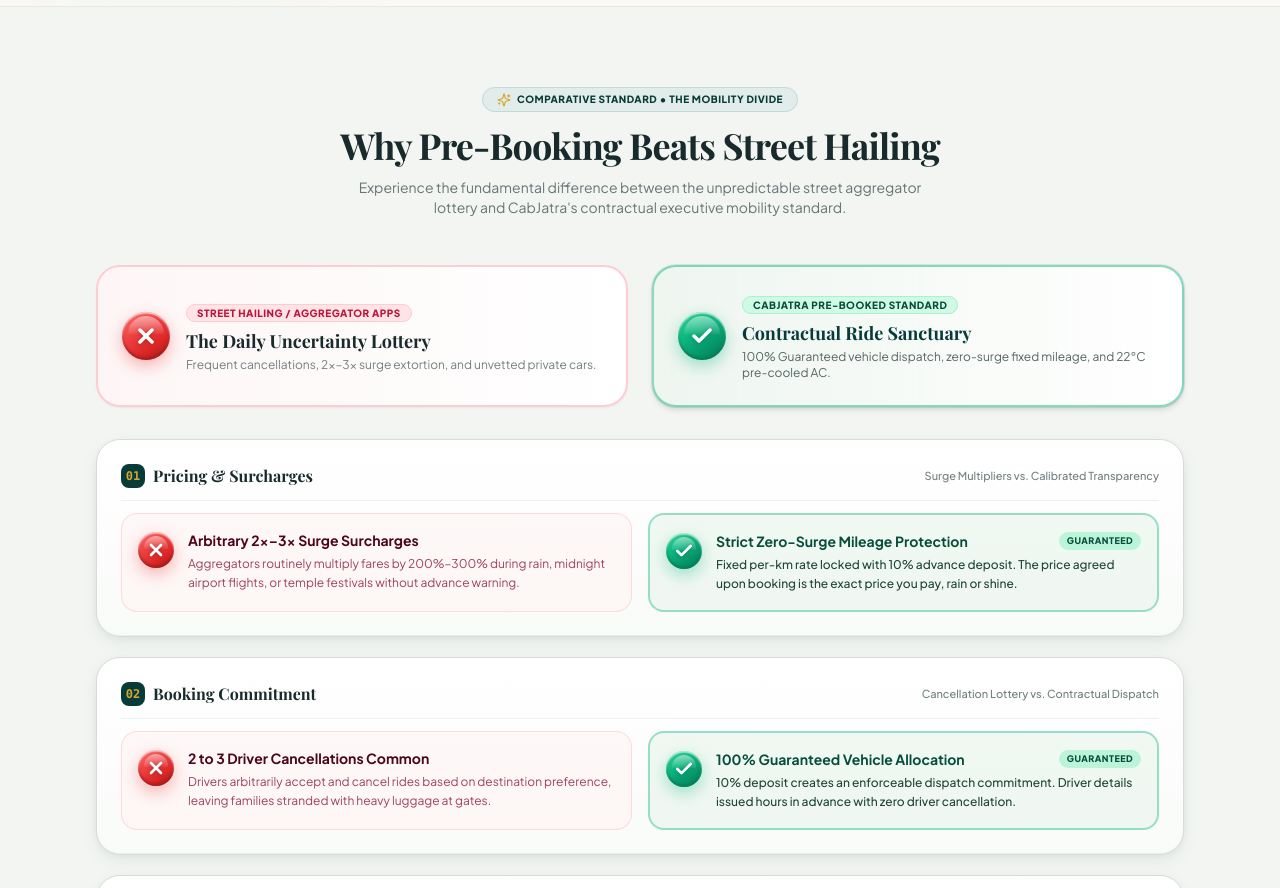
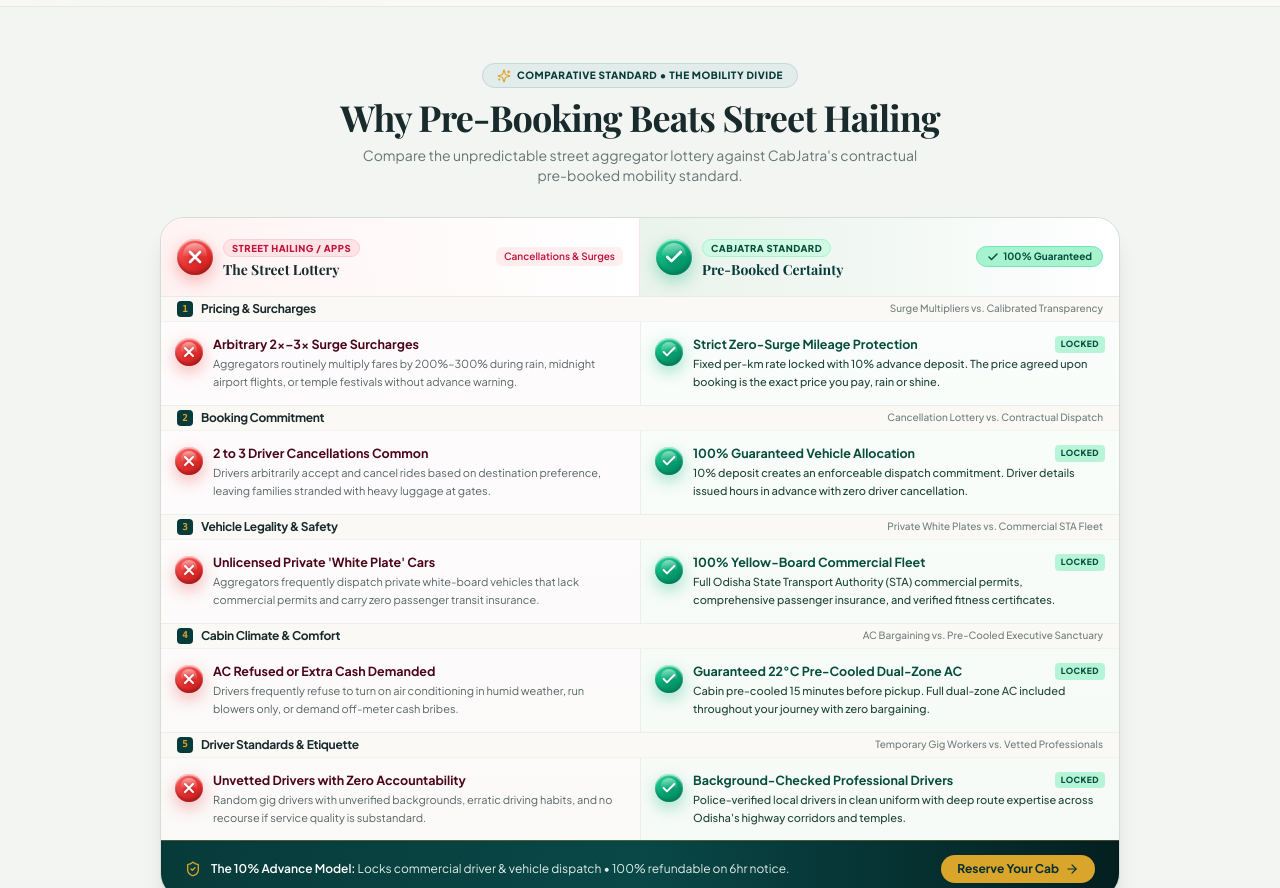
Before and after one commit to devnovaspark-dot/cabjatra, a Next.js app: page /how-it-works in a window 1280 px wide. Shown: the part 3980-4868 px from the top of the page. Built offline with nearby package versions, Linux system fonts and the light colour scheme.

Commit message:
Make Comparative Standard comparison card compact with master side-by-side matrix layout

```diff
--- a/src/app/how-it-works/page.tsx
+++ b/src/app/how-it-works/page.tsx
@@ -883,108 +883,111 @@ export default function HowItWorksPage() {
         </div>
       </section>
 
-      {/* ================= SECTION 3: COMPARATIVE STANDARD (3D INTERACTIVE CORRECT & CROSS) ================= */}
-      <section className="py-14 sm:py-20 bg-[#F2F5F2] border-b border-[#E5EAE5] relative overflow-hidden">
-        <div className="max-w-6xl mx-auto px-4 sm:px-6 lg:px-8 relative z-10">
-          {/* Header */}
-          <div className="text-center max-w-2xl mx-auto mb-10 sm:mb-12 space-y-3">
+      {/* ================= SECTION 3: COMPARATIVE STANDARD (COMPACT MASTER COMPARISON CARD) ================= */}
+      <section className="py-10 sm:py-14 bg-[#F2F5F2] border-b border-[#E5EAE5] relative overflow-hidden">
+        <div className="max-w-5xl mx-auto px-4 sm:px-6 lg:px-8 relative z-10">
+          {/* Compact Section Header */}
+          <div className="text-center max-w-2xl mx-auto mb-6 sm:mb-8 space-y-2">
             <div className="inline-flex items-center gap-1.5 px-3.5 py-1 rounded-full bg-[#E0ECEA]/90 text-[10px] font-extrabold text-[#073B3A] uppercase tracking-wider border border-[#C1DAD7] shadow-xs">
               <Sparkles className="w-3.5 h-3.5 text-[#D9A52B]" />
               <span>Comparative Standard • The Mobility Divide</span>
             </div>
-            <h2 className="text-2xl sm:text-4xl font-bold font-display text-[#182A2B] tracking-tight">
+            <h2 className="text-2xl sm:text-3xl lg:text-4xl font-bold font-display text-[#182A2B] tracking-tight">
               Why Pre-Booking Beats Street Hailing
             </h2>
             <p className="text-xs sm:text-sm text-[#667575] leading-relaxed max-w-xl mx-auto">
-              Experience the fundamental difference between the unpredictable street aggregator lottery and CabJatra&apos;s contractual executive mobility standard.
+              Compare the unpredictable street aggregator lottery against CabJatra&apos;s contractual pre-booked mobility standard.
             </p>
           </div>
 
-          {/* Dual Grand Category Banner */}
-          <div className="grid grid-cols-1 md:grid-cols-2 gap-4 sm:gap-6 mb-8">
-            {/* Street / Aggregator Card Header */}
-            <div className="bg-white/80 rounded-3xl p-5 sm:p-6 border-2 border-rose-200 shadow-sm flex items-center gap-4 bg-gradient-to-r from-rose-50/60 to-white">
-              <Icon3DCross size="lg" interactive={true} />
+          {/* Master Compact Comparison Card */}
+          <div className="card-skeuo rounded-2xl sm:rounded-3xl bg-white border border-[#D5DDD5] shadow-xl overflow-hidden">
+            {/* Unified Comparison Header Columns */}
+            <div className="grid grid-cols-1 md:grid-cols-2 border-b border-[#E5ECE5]">
+              {/* Left Column Header: Street Hailing / Aggregator Apps */}
+              <div className="p-3.5 sm:p-4 bg-gradient-to-r from-rose-50/90 via-rose-50/40 to-white flex items-center justify-between border-b md:border-b-0 md:border-r border-rose-100">
+                <div className="flex items-center gap-2.5">
+                  <Icon3DCross size="md" interactive={true} />
                   <div>
-                <span className="text-[10px] font-extrabold uppercase tracking-wider text-rose-700 bg-rose-100 px-2.5 py-0.5 rounded-full border border-rose-200">
-                  Street Hailing / Aggregator Apps
+                    <span className="text-[9.5px] font-extrabold uppercase tracking-wider text-rose-700 bg-rose-100 px-2 py-0.5 rounded-full border border-rose-200">
+                      Street Hailing / Apps
                     </span>
-                <h3 className="text-base sm:text-lg font-bold font-display text-[#182A2B] mt-1">
-                  The Daily Uncertainty Lottery
+                    <h3 className="text-xs sm:text-sm font-bold font-display text-[#182A2B] mt-0.5">
+                      The Street Lottery
                     </h3>
-                <p className="text-xs text-[#718080] mt-0.5">
-                  Frequent cancellations, 2x–3x surge extortion, and unvetted private cars.
-                </p>
+                  </div>
+                </div>
+                <span className="text-[10px] text-rose-700 font-semibold bg-rose-100/60 px-2 py-0.5 rounded-md hidden sm:inline-block">
+                  Cancellations &amp; Surges
+                </span>
+              </div>
+
+              {/* Right Column Header: CabJatra Pre-Booked Standard */}
+              <div className="p-3.5 sm:p-4 bg-gradient-to-r from-[#EAF3EC] via-[#F2F8F4] to-white flex items-center justify-between">
+                <div className="flex items-center gap-2.5">
+                  <Icon3DCheck size="md" interactive={true} />
+                  <div>
+                    <span className="text-[9.5px] font-extrabold uppercase tracking-wider text-[#064E3B] bg-[#D1FAE5] px-2 py-0.5 rounded-full border border-[#A7F3D0]">
+                      CabJatra Standard
+                    </span>
+                    <h3 className="text-xs sm:text-sm font-bold font-display text-[#073B3A] mt-0.5">
+                      Pre-Booked Certainty
+                    </h3>
+                  </div>
+                </div>
+                <span className="text-[10px] font-bold text-[#064E3B] bg-[#A7F3D0] px-2.5 py-0.5 rounded-full border border-[#6EE7B7] flex items-center gap-1 shadow-xs">
+                  <Check className="w-3 h-3 stroke-[3]" /> 100% Guaranteed
+                </span>
               </div>
             </div>
 
-            {/* CabJatra Pre-Booked Standard Card Header */}
-            <div className="bg-white rounded-3xl p-5 sm:p-6 border-2 border-[#10B981]/50 shadow-md flex items-center gap-4 bg-gradient-to-r from-[#EAF3EC]/80 to-white ring-1 ring-[#073B3A]/10">
-              <Icon3DCheck size="lg" interactive={true} />
-              <div>
-                <span className="text-[10px] font-extrabold uppercase tracking-wider text-[#064E3B] bg-[#D1FAE5] px-2.5 py-0.5 rounded-full border border-[#A7F3D0]">
-                  CabJatra Pre-Booked Standard
+            {/* 5 Compact Comparison Matrix Rows */}
+            <div className="divide-y divide-[#EAEFEA]">
+              {comparisonData.map((item, idx) => (
+                <div key={idx} className="group hover:bg-[#FAFBF9] transition-colors">
+                  {/* Category Ribbon */}
+                  <div className="px-3.5 py-1 sm:px-4 bg-[#FAF9F5] border-b border-[#F0F4F0] flex items-center justify-between">
+                    <div className="flex items-center gap-2">
+                      <span className="w-4 h-4 rounded bg-[#073B3A] text-[#D9A52B] text-[9.5px] font-bold font-mono flex items-center justify-center shrink-0">
+                        {idx + 1}
                       </span>
-                <h3 className="text-base sm:text-lg font-bold font-display text-[#073B3A] mt-1">
-                  Contractual Ride Sanctuary
-                </h3>
-                <p className="text-xs text-[#556464] mt-0.5">
-                  100% Guaranteed vehicle dispatch, zero-surge fixed mileage, and 22°C pre-cooled AC.
-                </p>
+                      <span className="text-[11px] sm:text-xs font-bold text-[#182A2B] tracking-tight">
+                        {item.category}
+                      </span>
                     </div>
-            </div>
-          </div>
-
-          {/* 5 High-Contrast Comparison Feature Bento Cards */}
-          <div className="space-y-4 sm:space-y-5">
-            {comparisonData.map((item, idx) => (
-              <div
-                key={idx}
-                className="card-skeuo rounded-2xl sm:rounded-3xl p-4 sm:p-6 bg-white border border-[#D5DDD5] hover:border-[#D9A52B]/60 hover:shadow-xl transition-all duration-200 group"
-              >
-                {/* Feature Category Header */}
-                <div className="flex flex-col sm:flex-row sm:items-center justify-between pb-3 mb-3 border-b border-[#EEF2EE] gap-1">
-                  <div className="flex items-center gap-2">
-                    <span className="w-6 h-6 rounded-lg bg-[#073B3A] text-[#D9A52B] text-xs font-bold font-mono flex items-center justify-center shrink-0">
-                      0{idx + 1}
-                    </span>
-                    <h4 className="text-sm sm:text-base font-bold font-display text-[#182A2B]">
-                      {item.category}
-                    </h4>
-                  </div>
-                  <span className="text-[11px] text-[#718080] font-medium">
+                    <span className="text-[10px] text-[#718080] font-medium hidden sm:inline">
                       {item.subtitle}
                     </span>
                   </div>
 
-                {/* 2-Column Comparison Layout with 3D Badges */}
-                <div className="grid grid-cols-1 md:grid-cols-2 gap-3 sm:gap-4">
-                  {/* Left: Street Hailing (3D Crimson Cross) */}
-                  <div className="bg-rose-50/50 rounded-2xl p-4 sm:p-4.5 border border-rose-200/70 flex items-start gap-3.5 transition-all group-hover:bg-rose-50/80">
-                    <Icon3DCross size="md" interactive={true} className="mt-0.5 shrink-0" />
-                    <div className="space-y-1">
-                      <div className="text-xs sm:text-sm font-bold text-rose-950 leading-snug">
+                  {/* Dual Comparison Columns */}
+                  <div className="grid grid-cols-1 md:grid-cols-2 divide-y md:divide-y-0 md:divide-x divide-[#EAEFEA]">
+                    {/* Left: Street Flaws */}
+                    <div className="p-3 sm:p-3.5 bg-rose-50/20 group-hover:bg-rose-50/40 transition-colors flex items-start gap-2.5">
+                      <Icon3DCross size="sm" interactive={true} className="mt-0.5 shrink-0" />
+                      <div className="space-y-0.5 min-w-0 flex-1">
+                        <h4 className="text-xs sm:text-[12.5px] font-bold text-rose-950 leading-snug">
                           {item.street.title}
-                      </div>
-                      <p className="text-xs text-rose-900/80 leading-relaxed font-normal">
+                        </h4>
+                        <p className="text-[11px] text-[#556464] leading-relaxed">
                           {item.street.desc}
                         </p>
                       </div>
                     </div>
 
-                  {/* Right: CabJatra Standard (3D Emerald Check) */}
-                  <div className="bg-[#EBF5EE]/70 rounded-2xl p-4 sm:p-4.5 border-2 border-[#10B981]/40 shadow-xs flex items-start gap-3.5 transition-all group-hover:border-[#073B3A]/60 group-hover:bg-[#E3EFE7]">
-                    <Icon3DCheck size="md" interactive={true} className="mt-0.5 shrink-0" />
-                    <div className="space-y-1 flex-1">
+                    {/* Right: CabJatra Standard */}
+                    <div className="p-3 sm:p-3.5 bg-[#EBF5EE]/25 group-hover:bg-[#EBF5EE]/50 transition-colors flex items-start gap-2.5">
+                      <Icon3DCheck size="sm" interactive={true} className="mt-0.5 shrink-0" />
+                      <div className="space-y-0.5 min-w-0 flex-1">
                         <div className="flex items-center justify-between gap-2">
-                        <span className="text-xs sm:text-sm font-bold text-[#064E3B] leading-snug">
+                          <h4 className="text-xs sm:text-[12.5px] font-bold text-[#064E3B] leading-snug">
                             {item.cabjatra.title}
-                        </span>
-                        <span className="text-[9px] font-extrabold uppercase tracking-wider text-[#064E3B] bg-[#A7F3D0]/70 px-2 py-0.5 rounded-full shrink-0">
-                          Guaranteed
+                          </h4>
+                          <span className="text-[8.5px] font-extrabold uppercase tracking-wider text-[#064E3B] bg-[#A7F3D0]/80 px-1.5 py-0.5 rounded shrink-0">
+                            Locked
                           </span>
                         </div>
-                      <p className="text-xs text-[#1F4638] leading-relaxed font-medium">
+                        <p className="text-[11px] text-[#1F4638] leading-relaxed font-medium">
                           {item.cabjatra.desc}
                         </p>
                       </div>
@@ -994,28 +997,20 @@ export default function HowItWorksPage() {
               ))}
             </div>
 
-          {/* Bottom Trust Action Callout */}
-          <div className="mt-10 sm:mt-12 p-6 sm:p-8 rounded-3xl bg-gradient-to-r from-[#073B3A] via-[#094847] to-[#041F20] text-white shadow-2xl flex flex-col sm:flex-row items-center justify-between gap-6 border border-white/10">
-            <div className="space-y-1 text-center sm:text-left">
-              <div className="inline-flex items-center gap-1.5 text-[10px] font-extrabold uppercase tracking-wider text-[#D9A52B]">
-                <ShieldCheck className="w-3.5 h-3.5" />
-                <span>Odisha Cab Service Excellence</span>
+            {/* Compact Bottom Trust & Action Strip */}
+            <div className="px-4 py-3 sm:px-6 sm:py-3.5 bg-gradient-to-r from-[#073B3A] via-[#094847] to-[#041F20] text-white flex flex-col sm:flex-row items-center justify-between gap-3 text-xs border-t border-[#D9A52B]/30 shadow-inner">
+              <div className="flex items-center gap-2.5 text-center sm:text-left">
+                <ShieldCheck className="w-4 h-4 text-[#D9A52B] shrink-0" />
+                <span className="text-[11px] sm:text-xs text-[#E0ECEA]">
+                  <strong className="text-white font-semibold">The 10% Advance Model:</strong> Locks commercial driver &amp; vehicle dispatch &bull; 100% refundable on 6hr notice.
+                </span>
               </div>
-              <h3 className="text-lg sm:text-2xl font-bold font-display">
-                Ready to Experience Stress-Free Travel?
-              </h3>
-              <p className="text-xs sm:text-sm text-white/75 max-w-xl">
-                Lock your cab today with a modest 10% advance deposit. 100% yellow-board commercial fleet and zero surge pricing guaranteed.
-              </p>
-            </div>
-
-            <div className="flex items-center gap-3 shrink-0 w-full sm:w-auto">
               <Link
                 href="/book-cab"
-                className="w-full sm:w-auto px-6 py-3.5 rounded-xl btn-skeuo-gold text-[#062F31] font-bold text-xs sm:text-sm shadow-lg flex items-center justify-center gap-2 hover:brightness-105 active:scale-95 transition-all"
+                className="px-4 py-1.5 rounded-full bg-[#D9A52B] hover:bg-[#E5B543] text-[#062F31] font-bold text-xs inline-flex items-center gap-1.5 transition-all shadow-sm shrink-0 active:scale-95"
               >
                 <span>Reserve Your Cab</span>
-                <ArrowRight className="w-4 h-4" />
+                <ArrowRight className="w-3.5 h-3.5" />
               </Link>
             </div>
           </div>
```
Lines whose indentation alone changed are shown as unchanged.
